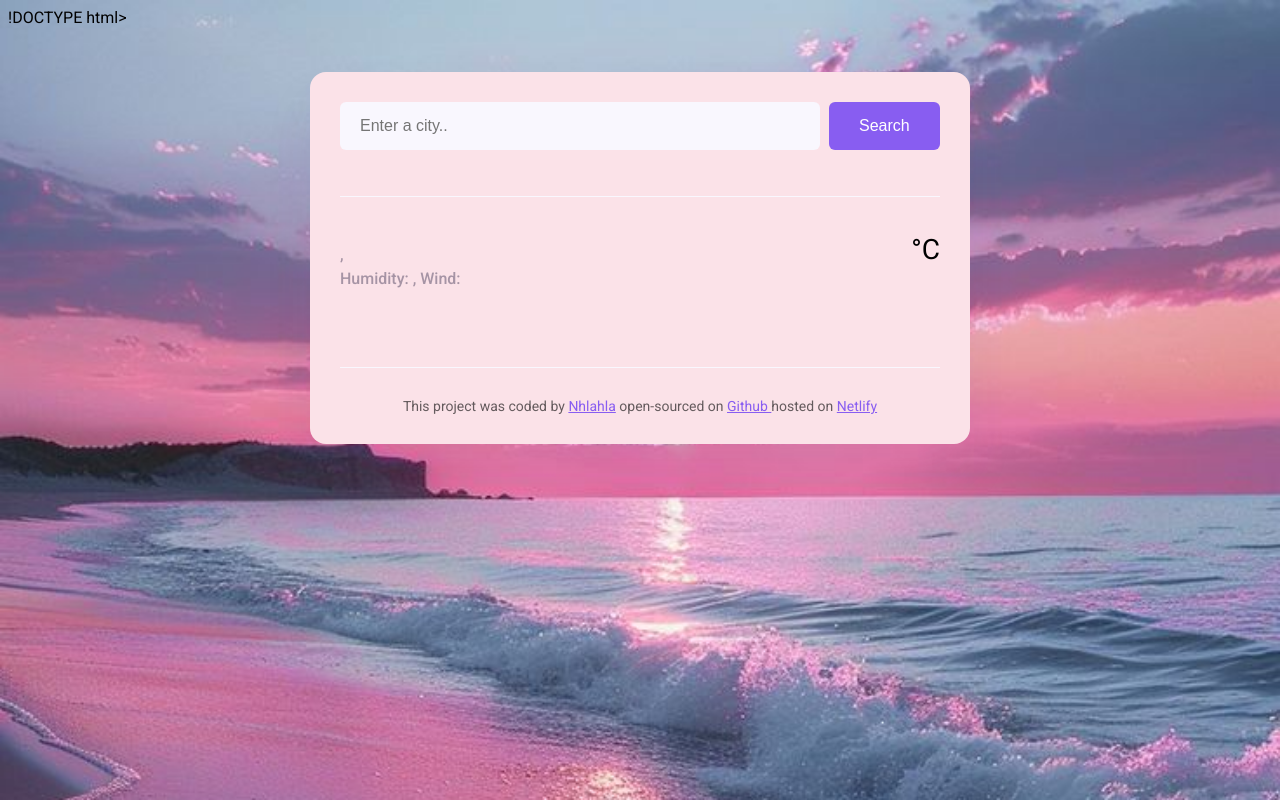
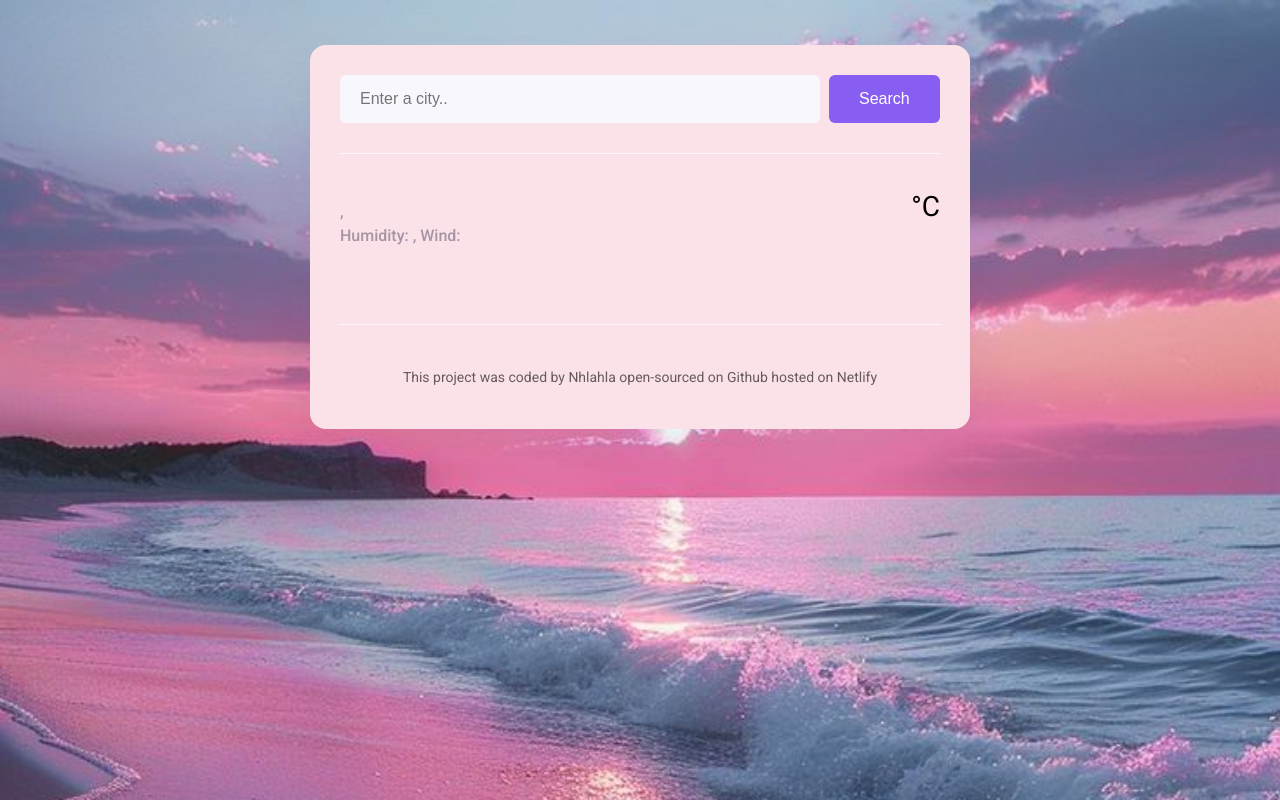
Before and after one commit to Nhla-hla/The-weather, a plain HTML site: page index.html in a window 1280 px wide. Drawn offline with nearby package versions, Linux system fonts and the light colour scheme; no server answers.

Commit message:
removed links

```diff
--- a/index.html
+++ b/index.html
@@ -1,4 +1,4 @@
-!DOCTYPE html>
+<!DOCTYPE html>
 <html lang="en">
   <head>
     <meta charset="UTF-8" />
@@ -49,15 +49,9 @@
       </main>
 
       <footer>
-        This project was coded by
-        <a href="https://github.com/Nhla-hla/The-weather" target="_blank"
-          >Nhlahla</a
-        >
-        open-sourced on
-        <a href="https://github.com/Nhla-hla/The-weather" target="_blank">
-          Github </a
-        >hosted on
-        <a href="https://levid.netlify.app/" target="_blank"> Netlify</a>
+        <p>
+        This project was coded by Nhlahla open-sourced on Github hosted on Netlify
+        </p>
       </footer>
     </div>
     <script src="app.js"></script>
```
